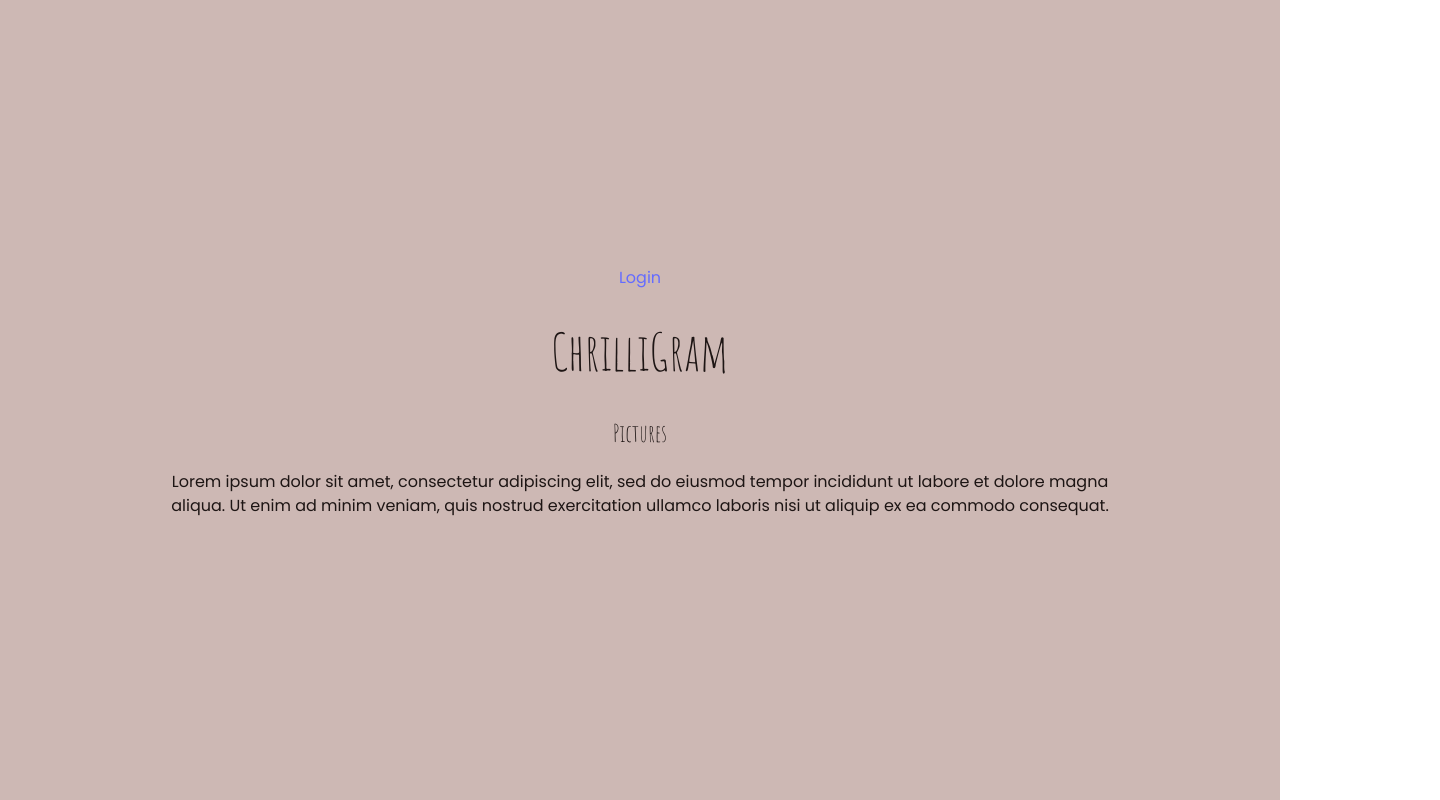
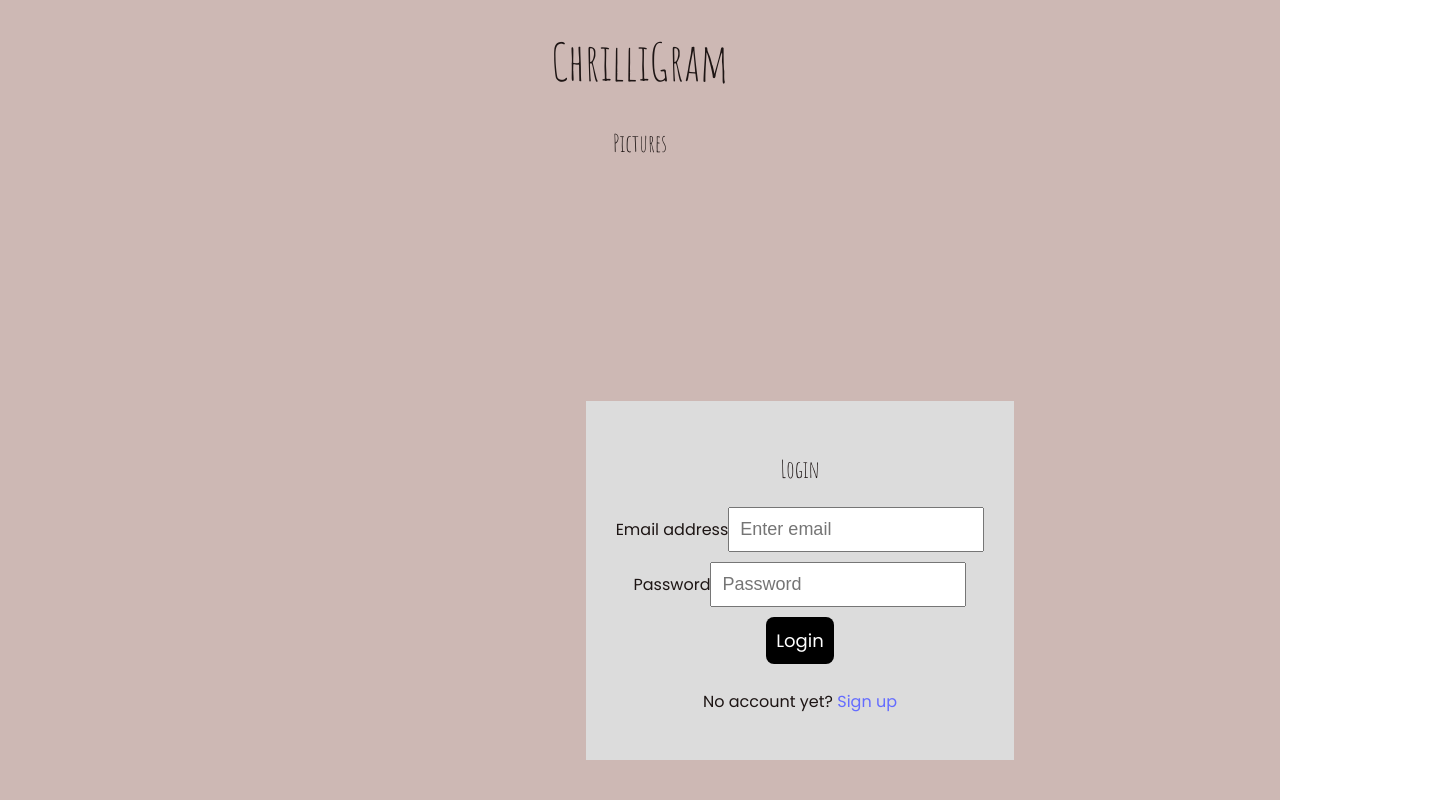
Before and after one commit to christinen22/photo-gallery, a React (Vite) app: page / in a window 1280 px wide. Shown: the top 800 px of the page, 1440 px wide, since content can reach past the window. Built offline with nearby package versions, Linux system fonts and the light colour scheme; no server answers; a web font is replaced by a local one.

Commit message:
Upload to database with metadata

```diff
--- a/src/components/PhotoDisplay.tsx
+++ b/src/components/PhotoDisplay.tsx
@@ -2,6 +2,7 @@ import React, { useState, useEffect } from "react";
 import { storage } from "../services/firebase.config";
 import { ref, listAll, getDownloadURL } from "firebase/storage";
 import { auth } from "../services/firebase.config";
+import UploadForm from "./UploadForm";
 
 const PhotoDisplay: React.FC = () => {
   const [TNImageUrls, setTNImageUrls] = useState<string[]>([]);
@@ -59,10 +60,11 @@ const PhotoDisplay: React.FC = () => {
   };
 
   const user = auth.currentUser;
-  console.log("CurrentUser in PhotoDisplay:", user);
 
   return (
     <div>
+      <UploadForm />
+
       <h2>Photo Gallery</h2>
       <div className="image-container">
         {TNImageUrls.map((TNImageUrl, index) => (
--- a/src/components/UploadForm.tsx
+++ b/src/components/UploadForm.tsx
@@ -1,16 +1,17 @@
 import { ChangeEvent, useState, useEffect } from "react";
 import { NavLink, useNavigate } from "react-router-dom";
-import { storage } from "../services/firebase.config";
 import { ref, uploadBytesResumable, getDownloadURL } from "firebase/storage";
-import { auth } from "../services/firebase.config";
+import { auth, db, storage } from "../services/firebase.config";
 import { User } from "firebase/auth";
 import NoAuth from "../pages/NoAuth";
+import { serverTimestamp, collection, addDoc } from "firebase/firestore";
 
 const UploadForm = () => {
   const [file, setFile] = useState<File | null>(null);
   const [percent, setPercent] = useState(0);
   const [error, setError] = useState<string>("");
   const [user, setUser] = useState<User | null>(null);
+  const collectionRef = collection(db, "fileMetadata");
 
   const navigate = useNavigate();
   const types = ["image/png", "image/jpeg"];
@@ -26,8 +27,6 @@ const UploadForm = () => {
     });
   }, []);
 
-  console.log("User in upload: ", user);
-
   const changeHandler = (e: ChangeEvent<HTMLInputElement>) => {
     const selected = e.target.files?.[0];
     if (selected && types.includes(selected.type)) {
@@ -40,6 +39,8 @@ const UploadForm = () => {
 
     console.log("Selected file:", selected);
   };
+
+  console.log("UploadForm rendered");
 
   useEffect(() => {
     console.log("File:", file);
@@ -67,7 +68,14 @@ const UploadForm = () => {
         (error: Error) => console.log(error),
         () => {
           getDownloadURL(uploadTask.snapshot.ref).then((url) => {
-            console.log(url);
+            const imageData = {
+              uploader: user?.email,
+              timestamp: serverTimestamp(),
+              imageUrl: url,
+            };
+            addDoc(collectionRef, imageData).then((docRef: any) => {
+              console.log("Image metadata added with ID: ", docRef.id);
+            });
           });
         }
       );
--- a/src/components/partials/UploadButton.tsx
+++ b/src/components/partials/UploadButton.tsx
@@ -1,16 +1,15 @@
-import { Button } from "react-bootstrap";
+/* import { Button } from "react-bootstrap";
 import { useNavigate } from "react-router-dom";
 
 const UploadButton = () => {
   const navigate = useNavigate();
   const handleClick = () => {
+    console.log("UploadButton clicked");
     navigate("/upload");
   };
-  return (
-    <div>
-      <Button onClick={handleClick}>Upload</Button>
-    </div>
-  );
+
+  return <Button onClick={handleClick}>Upload</Button>;
 };
 
 export default UploadButton;
+ */
--- a/src/pages/Home.tsx
+++ b/src/pages/Home.tsx
@@ -3,18 +3,17 @@ import UploadForm from "../components/UploadForm";
 import PhotoDisplay from "../components/PhotoDisplay";
 import { auth } from "../services/firebase.config";
 import { useAuthState } from "react-firebase-hooks/auth";
-import UploadButton from "../components/partials/UploadButton";
+
 import NoAuth from "./NoAuth";
 
 const Home = () => {
   const [user, loading, error] = useAuthState(auth);
-  console.log("User:", user);
+
   return (
     <>
       {user ? (
         <div>
           <LogoutButton />
-          <UploadButton />
 
           <h1>Welcome to your page</h1>
 
--- a/src/pages/Title.tsx
+++ b/src/pages/Title.tsx
@@ -1,19 +1,13 @@
-import { NavLink } from "react-router-dom";
+import LoginForm from "../components/LoginForm";
 
 const Title = () => {
   return (
     <>
-      <NavLink to="/login">Login</NavLink>
       <div className="title">
         <h1>ChrilliGram</h1>
         <h2>Pictures</h2>
 
-        <p>
-          Lorem ipsum dolor sit amet, consectetur adipiscing elit, sed do
-          eiusmod tempor incididunt ut labore et dolore magna aliqua. Ut enim ad
-          minim veniam, quis nostrud exercitation ullamco laboris nisi ut
-          aliquip ex ea commodo consequat.{" "}
-        </p>
+        <LoginForm />
       </div>
     </>
   );
--- a/src/services/firebase.config.ts
+++ b/src/services/firebase.config.ts
@@ -1,8 +1,9 @@
 // Import the functions you need from the SDKs you need
 import { initializeApp } from "firebase/app";
-import { getFirestore } from "firebase/firestore";
+import { getFirestore, FieldValue } from "firebase/firestore";
 import { getStorage } from "firebase/storage";
 import { getAuth } from "firebase/auth";
+
 // TODO: Add SDKs for Firebase products that you want to use
 // https://firebase.google.com/docs/web/setup#available-libraries
 
@@ -24,3 +25,5 @@ export const app = initializeApp(firebaseConfig);
 export const storage = getStorage(app)
 export const db = getFirestore(app)
 export const auth = getAuth(app)
+
+export { FieldValue }
```
